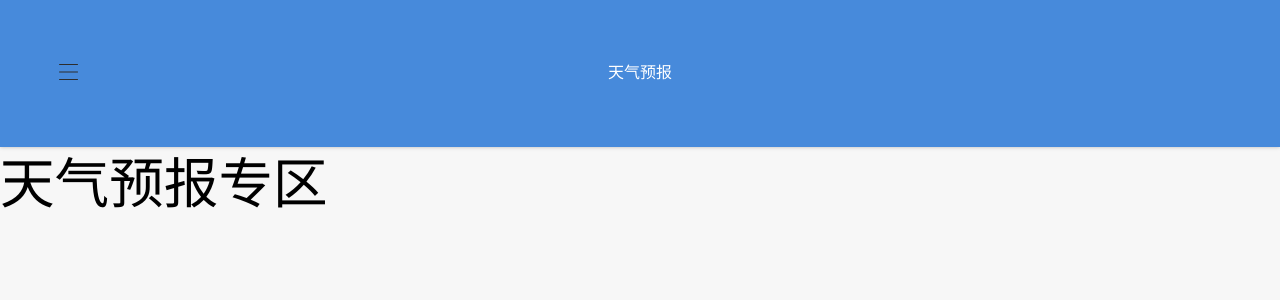
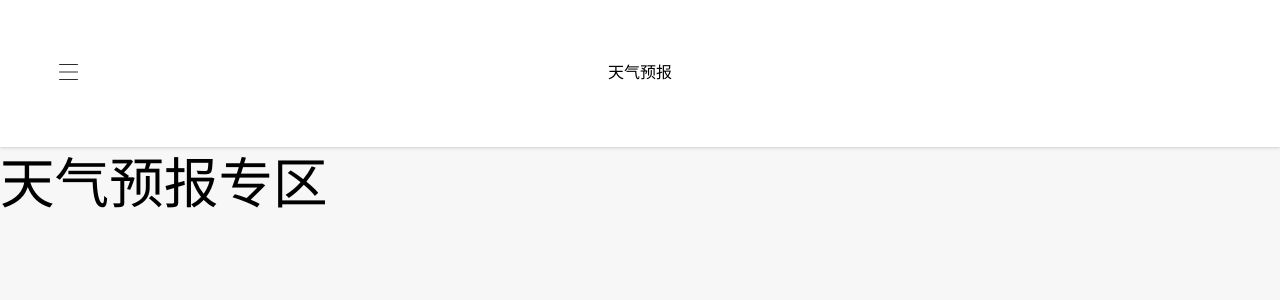
Before and after one commit to shaqihe/life-app-vue, a Vue app: page /#/weather in a window 1280 px wide. Shown: the top 300 px of the page. Built offline with nearby package versions, Linux system fonts and the light colour scheme.

Commit message:
@misc 样式小调整

```diff
--- a/src/components/Header.vue
+++ b/src/components/Header.vue
@@ -103,24 +103,6 @@
 
 }
 
-.happy-page {
-    .nv-toolbar {
-        background-color: #ffba15;
-        .page-text {
-            color: #fff;
-        }
-    }
-}
-
-.weather-page {
-    .nv-toolbar {
-        background-color: #478adb;
-        .page-text {
-            color: #fff;
-        }
-    }
-}
-
 .nav-list {
     position: fixed;
     top: 0;
```
